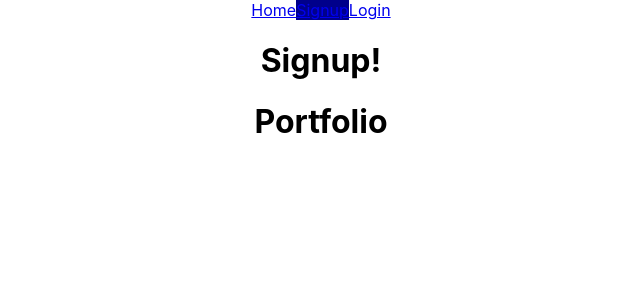
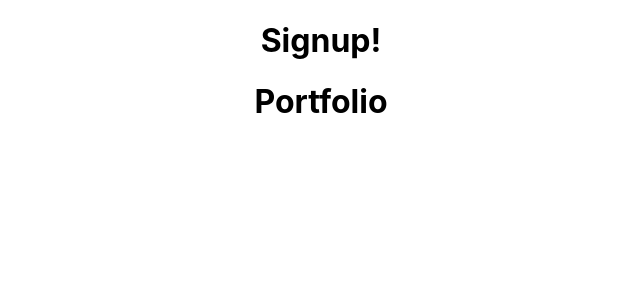
Before and after one commit to nkdmiller/stock-report-redux, a React (Create React App) app in the folder client/: page /signup in a window 1280 px wide. Shown: the top 300 px of the page, without its empty margins (319-959 px from the left). Built offline with nearby package versions, Linux system fonts and the light colour scheme.

Commit message:
hides links depending on route

```diff
--- a/client/src/containers/Navbar.js
+++ b/client/src/containers/Navbar.js
@@ -8,39 +8,39 @@ import {
   Redirect,
   NavLink
 } from 'react-router-dom'
-
-class Navbar extends Component {
-
-  render() {
-    return (
-
-    	<>
+const LoginLink = () =>
 		    <NavLink
-		      to="/"
-		      /* set exact so it knows to only set activeStyle when route is deeply equal to link */
+		      to='/login'
 		      exact
-		      /* add prop for activeStyle */
 		      activeStyle={{
 		        background: 'darkblue'
 		      }}
-		    >Home</NavLink>
-
+		    >Login</NavLink>;
+const SignupLink = () =>
 		    <NavLink
 		      to='/signup'
 		      exact
 		      activeStyle={{
 		        background: 'darkblue'
 		      }}
-		    >Signup</NavLink>
-
+		    >Signup</NavLink>;
+const LogoutLink = () =>
 		    <NavLink
-		      to='/login'
+		      to='/'
 		      exact
 		      activeStyle={{
 		        background: 'darkblue'
 		      }}
-		    >Login</NavLink>
-		 </>
+		    >Logout</NavLink>;
+class Navbar extends Component {
+
+  render() {
+    return (
+    	<>
+		    <Route path="/user" component={LogoutLink} />
+		    <Route exact path="/" component={SignupLink} />
+		    <Route exact path="/" component={LoginLink} />
+		</>
 
     );
   }
```
